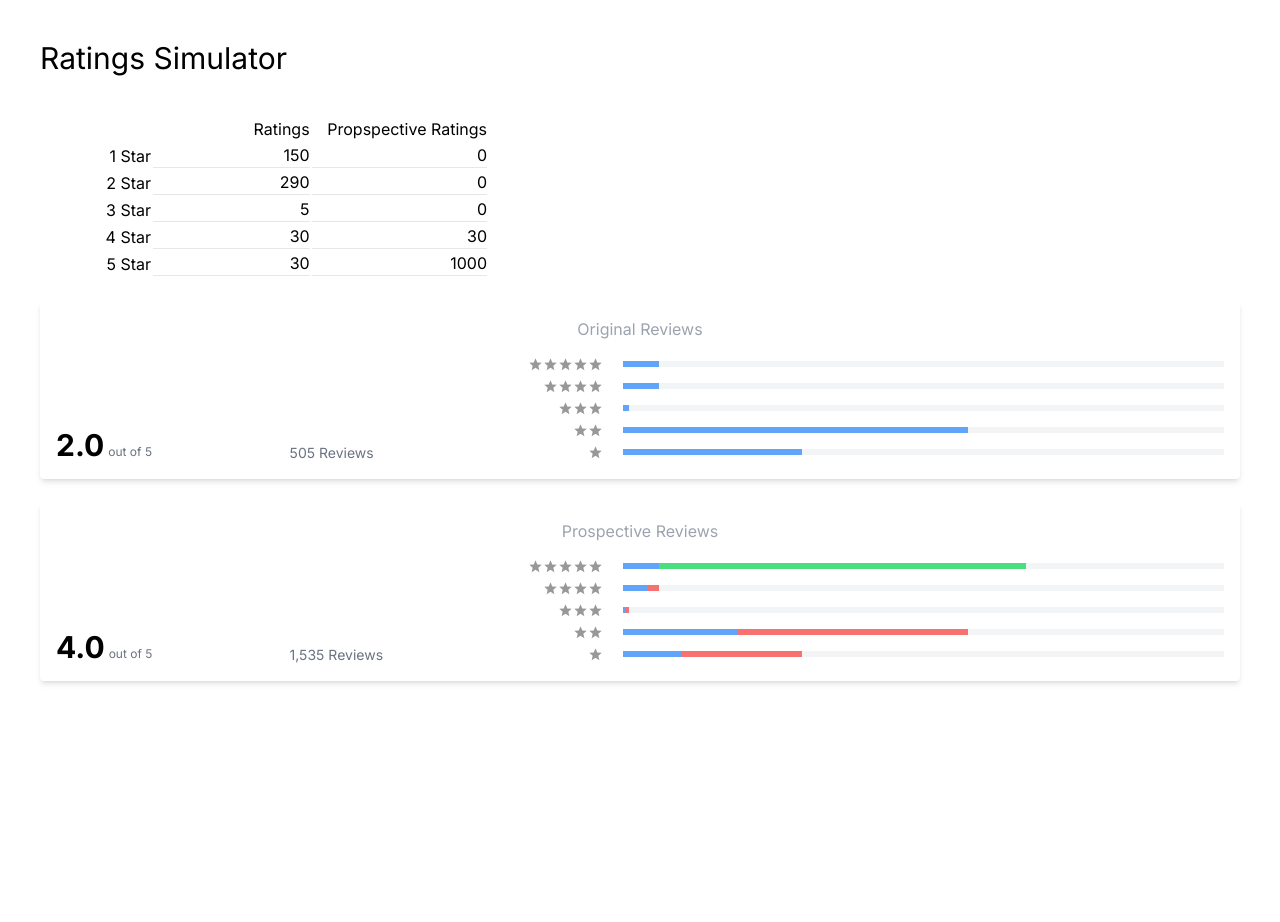
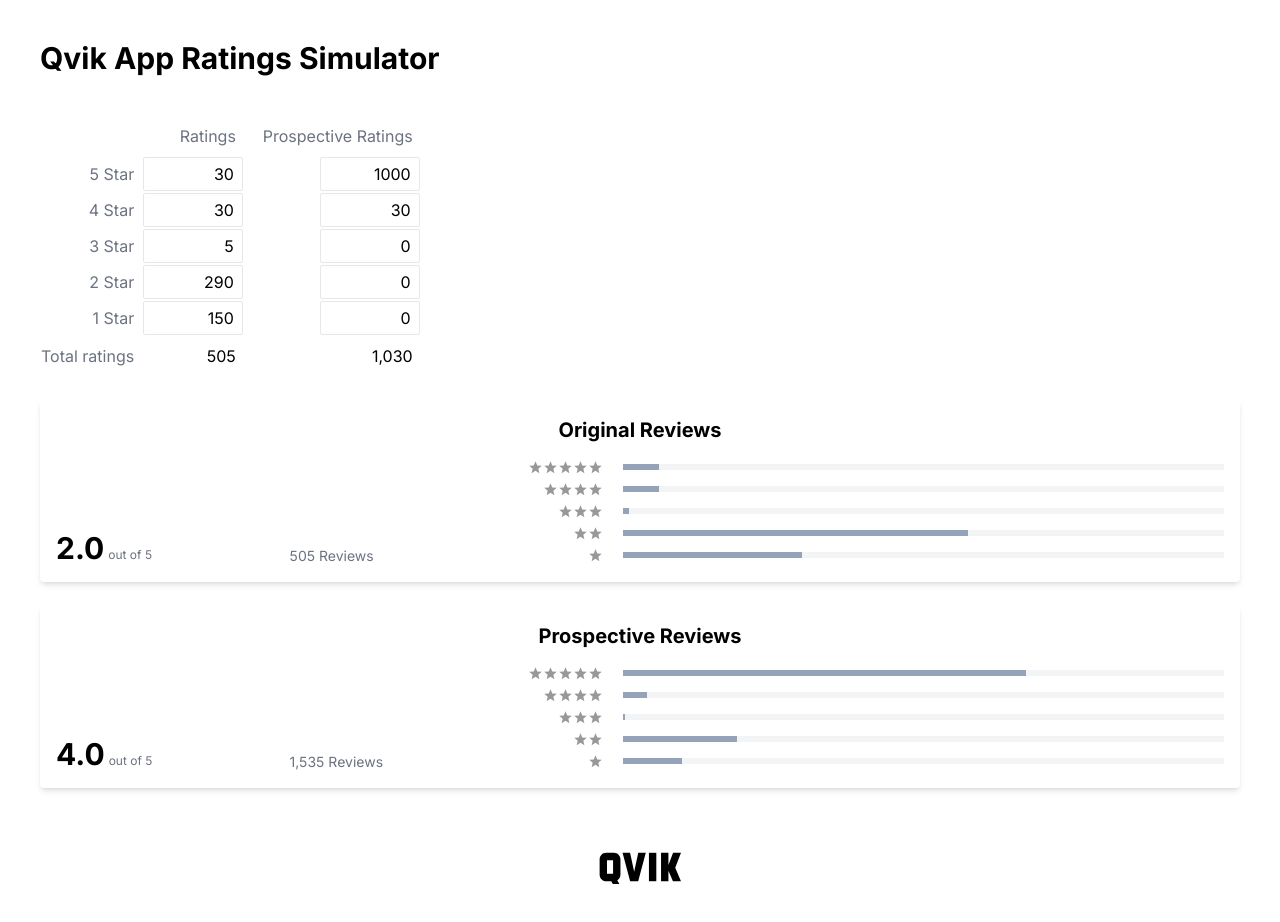
Before and after one commit to qvik/ratings-simulator, a React (Vite) app: page / in a window 1280 px wide. Before the commit the page ends 800 px from the top, so only its background shows below. Built offline with nearby package versions, Linux system fonts and the light colour scheme.

Commit message:
fix: visual updates

```diff
--- a/src/App.tsx
+++ b/src/App.tsx
@@ -4,6 +4,7 @@
 import RatingsForm from './components/RatingsForm/RatingsForm';
 import { RatingsFormData } from './types';
 
+import Logo from './assets/qvik-logo.svg';
 import Star from './assets/star.svg';
 
 import StackedBarChart from './components/StackedBarChart/StackedBarChart';
@@ -30,6 +31,8 @@
   prospectiveRatings: [0, 0, 0, 30, 1000],
 };
 
+const SHOW_COLOR_CODING = false;
+
 export default function App() {
   const [formData, setFormData] = useState<RatingsFormData>(initialFormData);
 
@@ -38,6 +41,7 @@
   const {
     averageRating,
     ratingCount,
+    prospectiveRatingCount,
     averageProspectiveRating,
     combinedRatingCount,
   } = simulationResult;
@@ -45,19 +49,21 @@
   const {
     ratingsDistribution,
     remainsDistribution,
+    combinedRatingsDistribution,
     decreaseDistribution,
     increaseDistribution,
   } = getChartData(formData, simulationResult);
 
   const originalDatasets = ratingsDistribution.map((value, index) => ({
     label: `${index + 1} stars`,
-    value: [{ color: 'blue', value, label: '' }],
+    value: [{ color: 'slate', value, label: '' }],
   }));
 
-  const prospectiveDatasets = remainsDistribution.map((value, index) => ({
+  const prospectiveDatasets = SHOW_COLOR_CODING
+    ? remainsDistribution.map((value, index) => ({
         label: `${index + 1} stars`,
         value: [
-      { color: 'blue', value, label: 'Remains' },
+          { color: 'slate', value, label: 'Remains' },
           {
             color: 'red',
             value: decreaseDistribution[index],
@@ -69,13 +75,22 @@
             label: 'Increase',
           },
         ],
+      }))
+    : combinedRatingsDistribution.map((value, index) => ({
+        label: `${index + 1} stars`,
+        value: [{ color: 'slate', value, label: 'Remains' }],
       }));
 
   return (
-    <div className="p-10">
-      <h1 className="text-3xl mb-10">Ratings Simulator</h1>
+    <div className="flex flex-col p-5 sm:p-10">
+      <h1 className="text-3xl font-bold mb-10">Qvik App Ratings Simulator</h1>
       <div className={'mb-6 max-w-md'}>
-        <RatingsForm formData={formData} setFormData={setFormData} />
+        <RatingsForm
+          ratingCount={ratingCount}
+          prospectiveRatingCount={prospectiveRatingCount}
+          formData={formData}
+          setFormData={setFormData}
+        />
       </div>
       <Card title={'Original Reviews'}>
         <div className="flex items-end flex-col sm:flex-row">
@@ -123,6 +138,11 @@
           </div>
         </div>
       </Card>
+      <div className="flex basis-auto items-center justify-center pt-10">
+        <a className="inline" href="https://qvik.com" target={'_blank'}>
+          <img src={Logo} alt="Qvik" />
+        </a>
+      </div>
     </div>
   );
 }
--- a/src/components/Card/Card.tsx
+++ b/src/components/Card/Card.tsx
@@ -6,7 +6,7 @@
 export default function Card({ children, title }: CardProps) {
   return (
     <div className={'shadow-md bg-white p-4 mb-6 rounded'}>
-      <h4 className="text-center mb-3 text-gray-400">{title}</h4>
+      <h4 className="text-center mb-3 text-xl font-bold">{title}</h4>
       {children}
     </div>
   );
--- a/src/components/RatingsForm/RatingsForm.tsx
+++ b/src/components/RatingsForm/RatingsForm.tsx
@@ -1,3 +1,4 @@
+import numeral from 'numeral';
 import { Dispatch, InputHTMLAttributes, SetStateAction } from 'react';
 import { getIntegerInputValue } from '../../helpers';
 import { RatingsFormData } from '../../types';
@@ -8,7 +9,7 @@
   return (
     <input
       type="text"
-      className="border-cyan text-right w-full focus:outline-none border-b focus:border-b-black"
+      className="border-cyan text-right w-[100px] focus:outline-none border rounded-sm p-1 pr-2 focus:border-gray-600"
       {...props}
     />
   );
@@ -16,11 +17,15 @@
 
 type RatingsFormProps = {
   formData: RatingsFormData;
+  ratingCount: number;
+  prospectiveRatingCount: number;
   setFormData: Dispatch<SetStateAction<RatingsFormData>>;
 };
 
 export default function RatingsForm({
   formData,
+  ratingCount,
+  prospectiveRatingCount,
   setFormData,
 }: RatingsFormProps) {
   const handleInputChange = (
@@ -43,26 +48,32 @@
         <thead>
           <tr>
             <th style={{ width: '25%' }}>&nbsp;</th>
-            <th className="font-normal">Ratings</th>
-            <th className="font-normal">Propspective Ratings</th>
+            <th className="text-gray-500 p-2 font-normal">Ratings</th>
+            <th className="text-gray-500 p-2 font-normal">
+              Prospective Ratings
+            </th>
           </tr>
         </thead>
         <tbody>
-          {[1, 2, 3, 4, 5].map((starCount, rowIndex) => {
+          {[5, 4, 3, 2, 1].map((starCount) => {
             return (
-              <tr key={String(rowIndex)}>
-                <td>{starCount} Star</td>
+              <tr key={String(starCount)}>
+                <th className="text-gray-500 font-normal" scope="row">
+                  {starCount} Star
+                </th>
                 <td>
                   <NumberInput
-                    value={formData.ratings[rowIndex]}
-                    onChange={(e) => handleInputChange(e, 'ratings', rowIndex)}
+                    value={formData.ratings[starCount - 1]}
+                    onChange={(e) =>
+                      handleInputChange(e, 'ratings', starCount - 1)
+                    }
                   />
                 </td>
                 <td>
                   <NumberInput
-                    value={formData.prospectiveRatings[rowIndex]}
+                    value={formData.prospectiveRatings[starCount - 1]}
                     onChange={(e) =>
-                      handleInputChange(e, 'prospectiveRatings', rowIndex)
+                      handleInputChange(e, 'prospectiveRatings', starCount - 1)
                     }
                   />
                 </td>
@@ -70,6 +81,15 @@
             );
           })}
         </tbody>
+        <tfoot>
+          <tr>
+            <th className="text-gray-500 font-normal">Total ratings</th>
+            <td className="p-2">{numeral(ratingCount).format('0,0')}</td>
+            <td className="p-2">
+              {numeral(prospectiveRatingCount).format('0,0')}
+            </td>
+          </tr>
+        </tfoot>
       </table>
     </div>
   );
--- a/src/components/StackedBarChart/StackedBarChart.tsx
+++ b/src/components/StackedBarChart/StackedBarChart.tsx
@@ -4,7 +4,7 @@
 
 // any color here should be added to the tailwind config safelist as well
 export const colorToThemeMapping: ColorMapping = {
-  slate: 'bg-slate-600',
+  slate: 'bg-slate-400',
   gray: 'bg-gray-400',
   red: 'bg-red-400',
   green: 'bg-green-400',
--- a/src/helpers.ts
+++ b/src/helpers.ts
@@ -51,6 +51,7 @@
   ) as Ratings;
 
   const ratingCount = inputs.ratings.reduce(reduceSum, 0);
+  const prospectiveRatingCount = inputs.prospectiveRatings.reduce(reduceSum, 0);
   const combinedRatingCount = combinedRatings.reduce(reduceSum, 0);
 
   const ratingsPercentage = ratingCount / mauPool;
@@ -63,6 +64,7 @@
   return {
     combinedRatings,
     ratingCount,
+    prospectiveRatingCount,
     combinedRatingCount,
     ratingsPercentage,
     combinedRatingsPercentage,
--- a/src/types.ts
+++ b/src/types.ts
@@ -8,6 +8,7 @@
 export type SimulationResult = {
   combinedRatings: Ratings;
   ratingCount: number;
+  prospectiveRatingCount: number;
   combinedRatingCount: number;
   ratingsPercentage: number;
   combinedRatingsPercentage: number;
```
Also changed, not shown: src/assets/qvik-logo.svg (added). Lines whose indentation alone changed are shown as unchanged.
